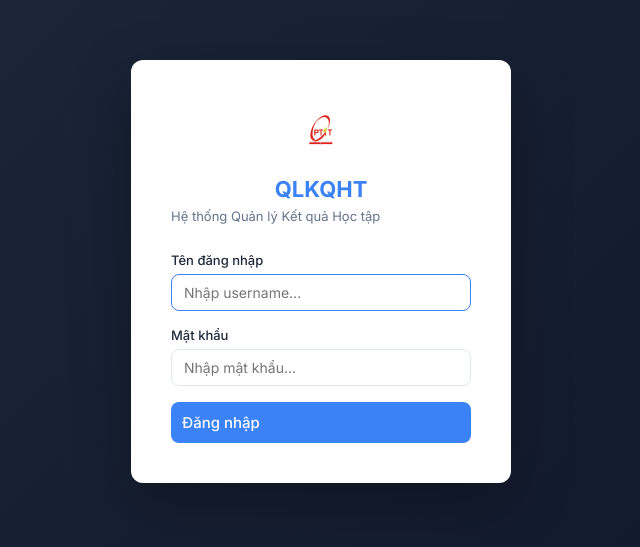
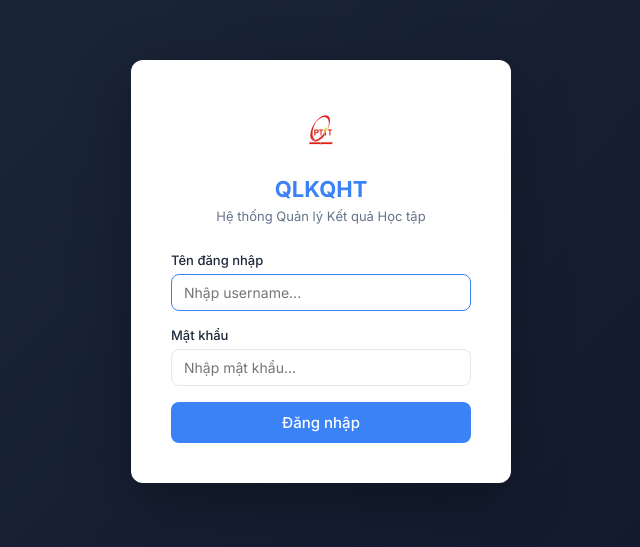
Before and after one commit to PiupiuTenshi/Academic-performance-management, a React (Vite) app in the folder frontend/: page /login in a window 1280 px wide. Shown: the part 129-676 px from the top of the page, without its empty margins (319-959 px from the left). Built offline with nearby package versions, Linux system fonts and the light colour scheme; no server answers.

Commit message:
style: tweak login page styling

```diff
--- a/frontend/src/styles.css
+++ b/frontend/src/styles.css
@@ -258,14 +258,15 @@
   font-weight: 700;
   color: var(--primary);
   margin-bottom: 6px;
+  text-align: center;
 }
 .login-logo img {
   height: 64px;
   margin-bottom: 12px;
   object-fit: contain;
 }
-.login-sub { font-size: 13px; color: var(--text-muted); margin-bottom: 28px; }
-.login-btn { width: 100%; padding: 11px; font-size: 15px; }
+.login-sub { font-size: 13px; color: var(--text-muted); margin-bottom: 28px; text-align: center; }
+.login-btn { width: 100%; padding: 11px; font-size: 15px; justify-content: center; }
 .login-error { background: #fee2e2; color: #991b1b; border-radius: var(--radius); padding: 10px 14px; font-size: 13px; margin-bottom: 14px; }
 
 /* ===== Filter row ===== */
```
